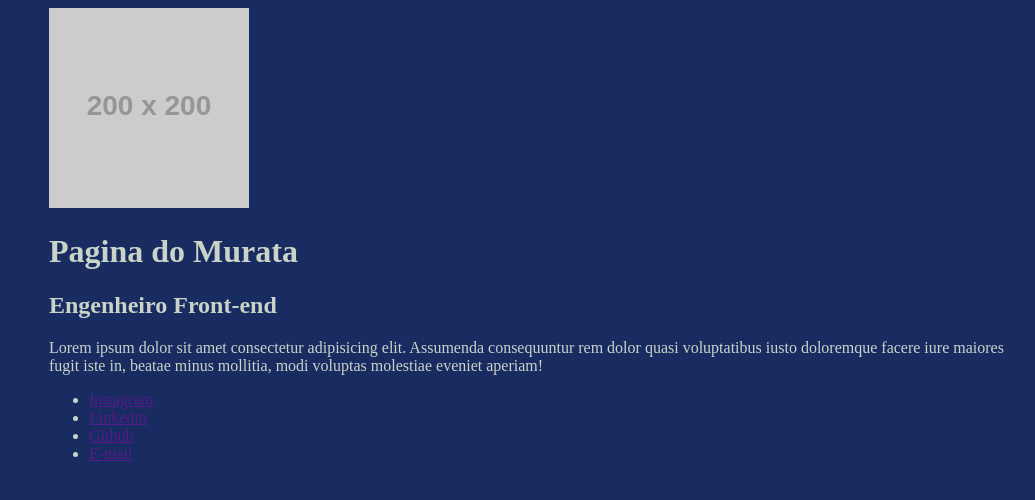
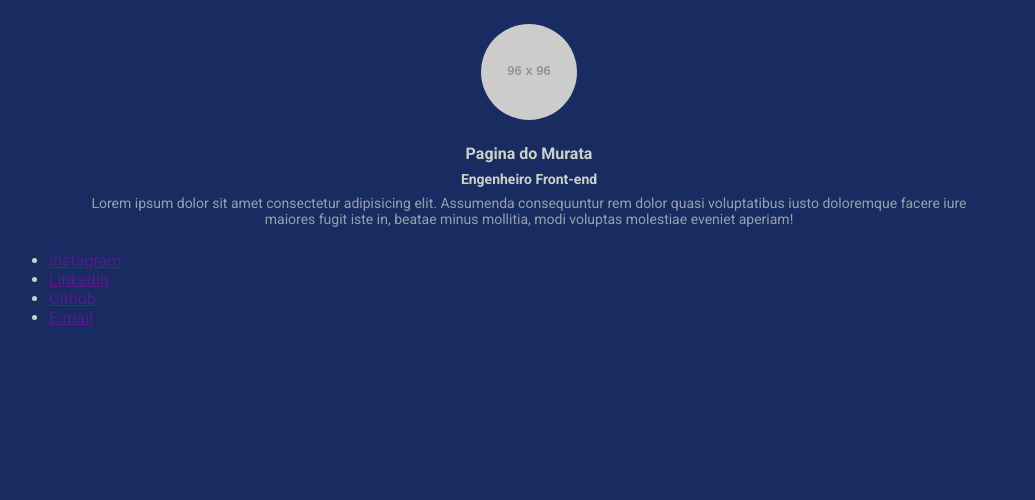
Before and after one commit to GuilhermeMurata/Less_Module, a website: page index.html in a window 1280 px wide. Shown: the whole page, without its empty margins (111-1146 px from the left). Drawn offline with Linux system fonts and the light colour scheme; placeholder pictures from the web are drawn by us.

Commit message:
Add: mixings

```diff
--- a/index.html
+++ b/index.html
@@ -5,16 +5,22 @@
     <meta name="viewport" content="width=device-width, initial-scale=1.0">
     <title>Murata</title>
     <link rel="stylesheet" href="./build/styles/main.css">
+    <!---GoogleFonts--->
+    <link rel="preconnect" href="https://fonts.googleapis.com">
+    <link rel="preconnect" href="https://fonts.gstatic.com" crossorigin>
+    <link href="https://fonts.googleapis.com/css2?family=Roboto:wght@400;700&display=swap" rel="stylesheet">
 </head>
 <body>
     <div class="container">
         <header>
-            <img src="https://via.placeholder.com/200x200" />
-                <h1>Pagina do Murata</h1>
-                <h2>Engenheiro Front-end</h2>
-                <p>
+            <img class="profile-avatar" src="https://via.placeholder.com/96x96" />
+            <div class="profile-bio">
+                <h1 class="profile-bio-name">Pagina do Murata</h1>
+                <h2 class="profile-bio-subtitle">Engenheiro Front-end</h2>
+                <p class="profile-bio-description">
                     Lorem ipsum dolor sit amet consectetur adipisicing elit. Assumenda consequuntur rem dolor quasi voluptatibus iusto doloremque facere iure maiores fugit iste in, beatae minus mollitia, modi voluptas molestiae eveniet aperiam!
                 </p>
+            </div>
         </header>
         <nav>
             <ul>
--- a/src/styles/main.less
+++ b/src/styles/main.less
@@ -2,6 +2,16 @@
 @breakpointMobile: ~"(max-width: 767px)";
 @breakpointTablet: ~"(min-witdth: 768px) and (max-width: 1023px)";
 
+.marginBottom8 {
+    margin-bottom: 8px;
+}
+
+* {
+    margin: 0;
+    padding: 0;
+    box-sizing: border-box;
+    font-family: 'Roboto', sans-serif;
+}
 
 body {
     background-color: @corDeFundo;
@@ -21,3 +31,32 @@ body {
         max-width: 80%;
     }
 }
+
+header {
+    padding: 24px;
+
+    .profile-avatar{
+        display: block;
+        margin: 0 auto 24px;
+        border-radius: 50%;
+    }
+}
+
+.profile-bio {
+    text-align: center;
+
+    &-name {
+        font-size: 16px;
+        .marginBottom8();
+    }
+
+    &-subtitle {
+        font-size: 14px;
+        margin-bottom: 8px;
+    }
+
+    &-description {
+        font-size: 14px;
+        opacity: .7;
+    }
+}
```
Also changed, not shown: build/styles/main.css.
